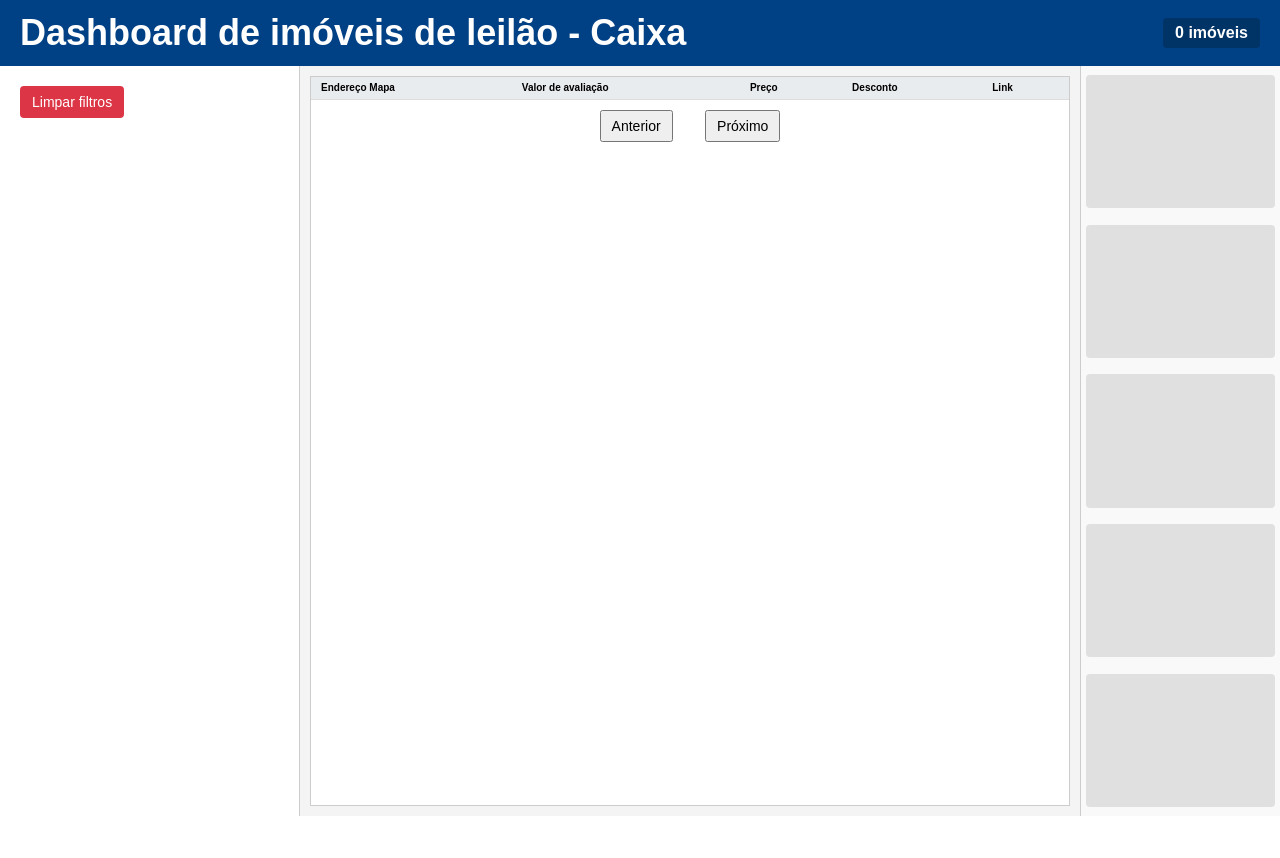
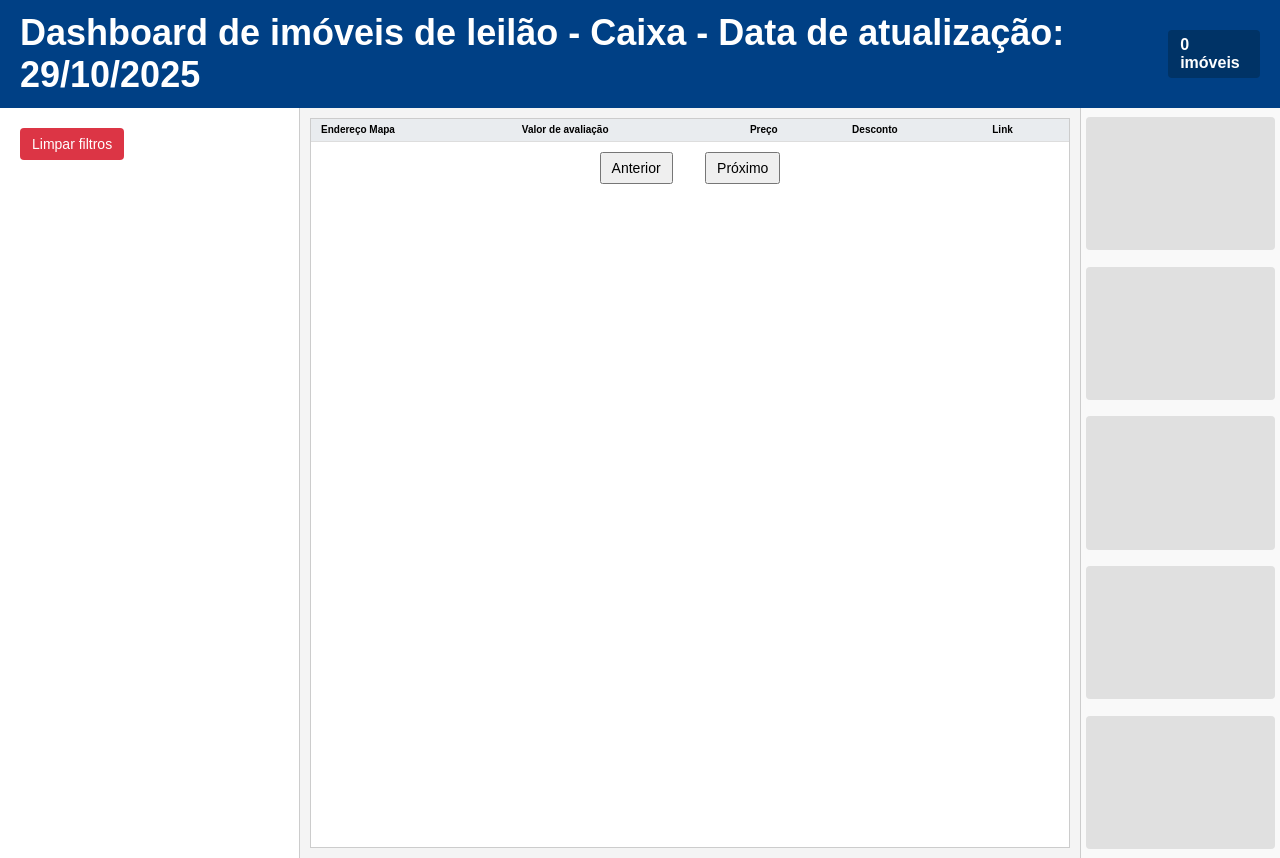
Before and after one commit to lguift-wrk/dashboard_imoveis, a Flask app: template templates/index.html in a window 1280 px wide. Before the commit the page ends 816 px from the top, so only its background shows below. Run offline with Flask 3, Linux system fonts and the light colour scheme; the template is opened without the code that fills it, so the values that code supplies are empty.

Commit message:
Update index.html

```diff
--- a/templates/index.html
+++ b/templates/index.html
@@ -7,7 +7,7 @@
 </head>
 <body>
   <header>
-    <h1>Dashboard de imóveis de leilão - Caixa</h1>
+    <h1>Dashboard de imóveis de leilão - Caixa - Data de atualização: 29/10/2025</h1>
     <div id="contador">0 imóveis</div>
   </header>
 
```
